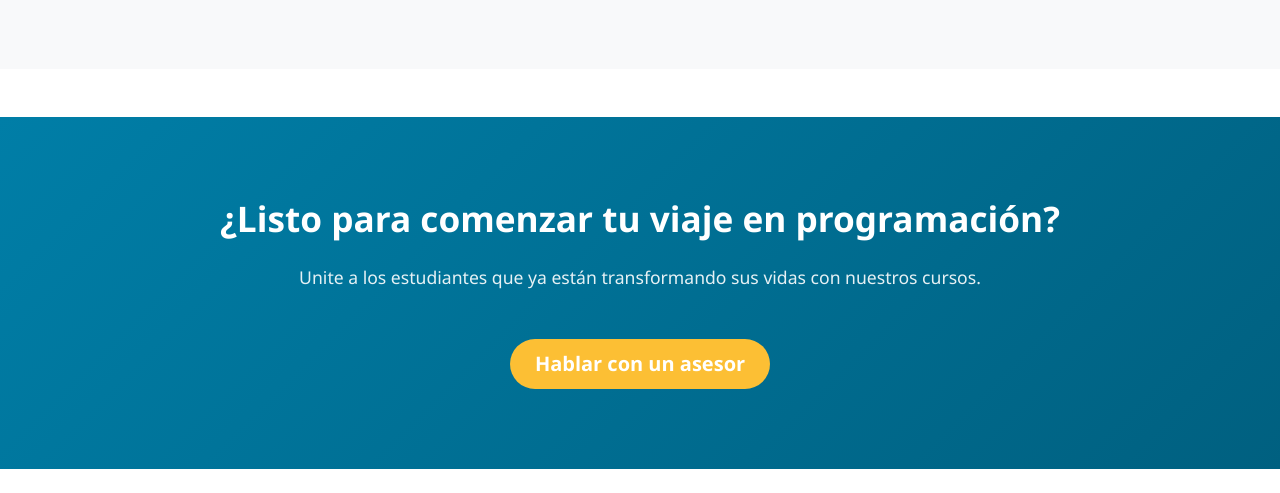
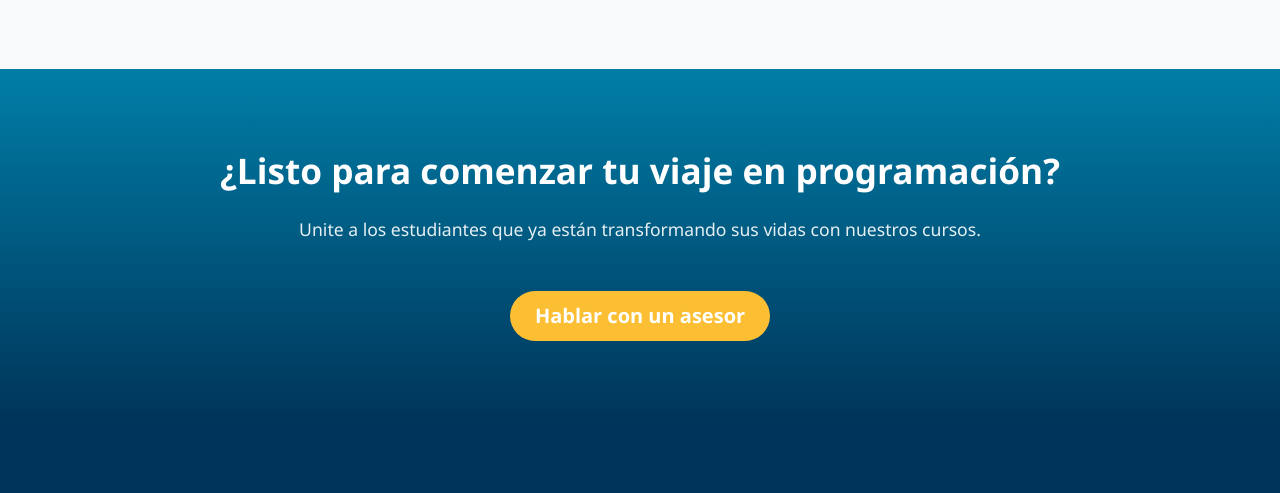
Before and after one commit to elEriiSz/CodigoArgentinoB-T, a plain HTML site: page index.html in a window 1280 px wide. Shown: the part 2004-2497 px from the top of the page. Drawn offline with nearby package versions, Linux system fonts and the light colour scheme.

Commit message:
Modificado (a chequear) bg de seccion CTA

```diff
--- a/css/courses.css
+++ b/css/courses.css
@@ -240,5 +240,5 @@ footer {
 }
 
 .inscription{
-    background: linear-gradient(135deg, var(--celeste), var(--celeste_oscuro));
+    background: linear-gradient(180deg, var(--celeste), var(--azul));
 }
--- a/css/index.css
+++ b/css/index.css
@@ -427,9 +427,8 @@
         .cta {
             padding: 5rem 0;
             text-align: center;
-            background: linear-gradient(135deg, var(--celeste), var(--celeste_oscuro));
+            background: linear-gradient(180deg, var(--celeste), var(--azul));
             color: white;
-            margin: 3rem 0;
         }
 
         .cta h2 {
```
